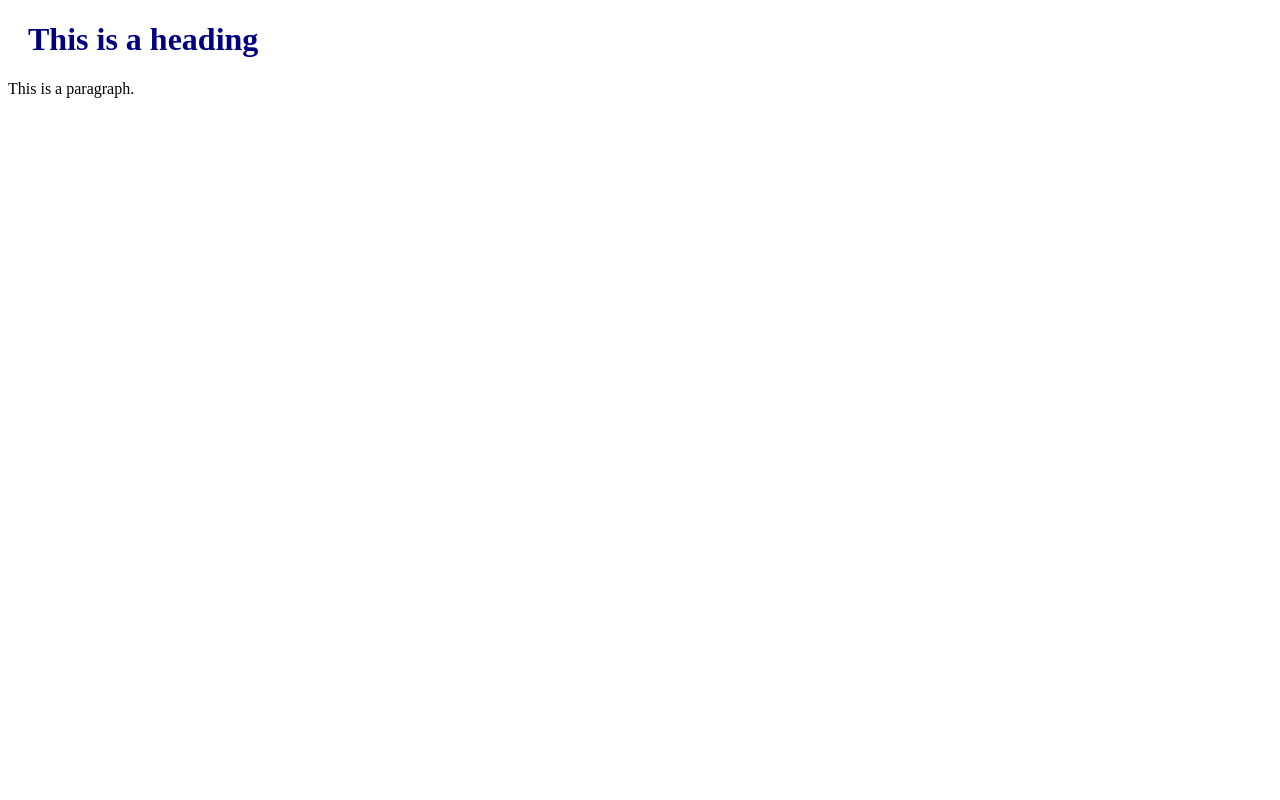
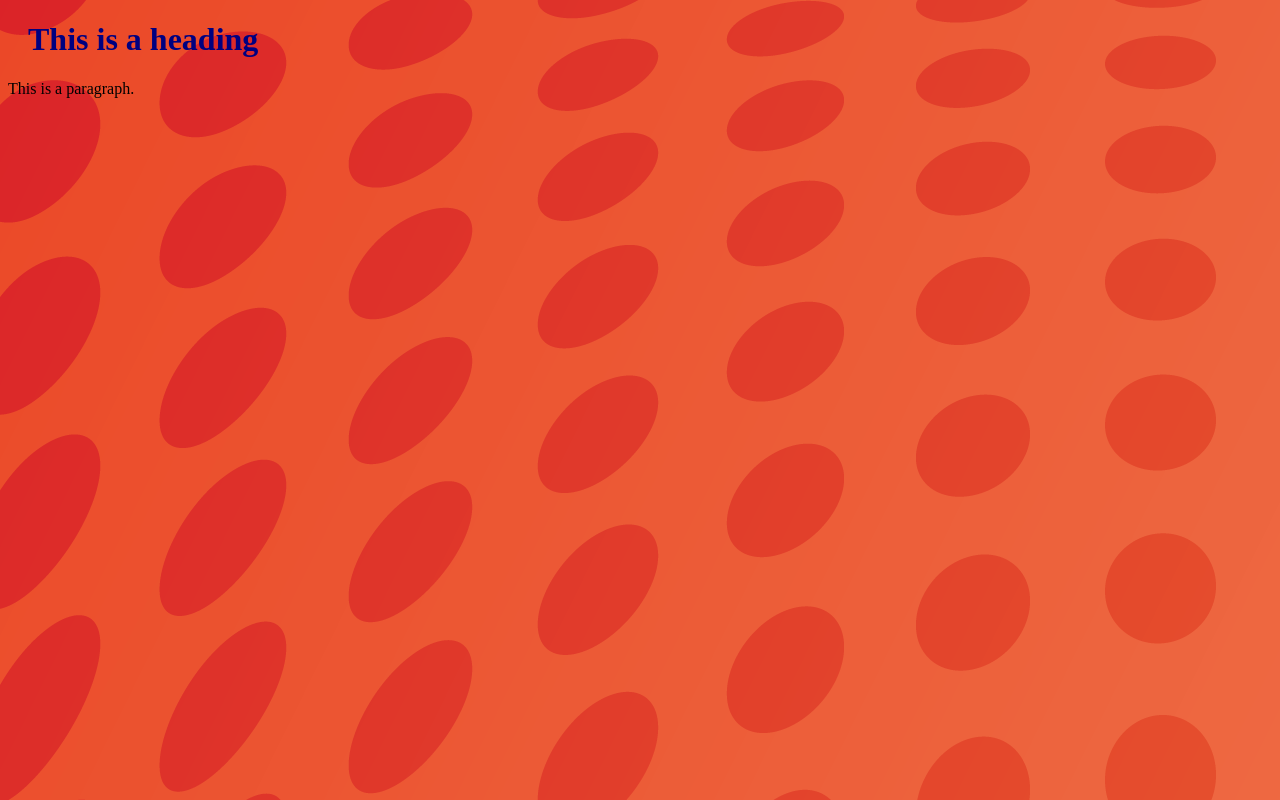
Before and after one commit to braxchass/project5, a plain HTML site: page index.html in a window 1280 px wide. Drawn offline with Linux system fonts and the light colour scheme.

Commit message:
Update mystyle.css

```diff
--- a/mystyle.css
+++ b/mystyle.css
@@ -1,11 +1,8 @@
-body {
-  <style>
 body {
   background-image: url('dotbg-01.png');
-}
-</style>
 }
 
 h1 {
   color: navy;
   margin-left: 20px;
+}
```
